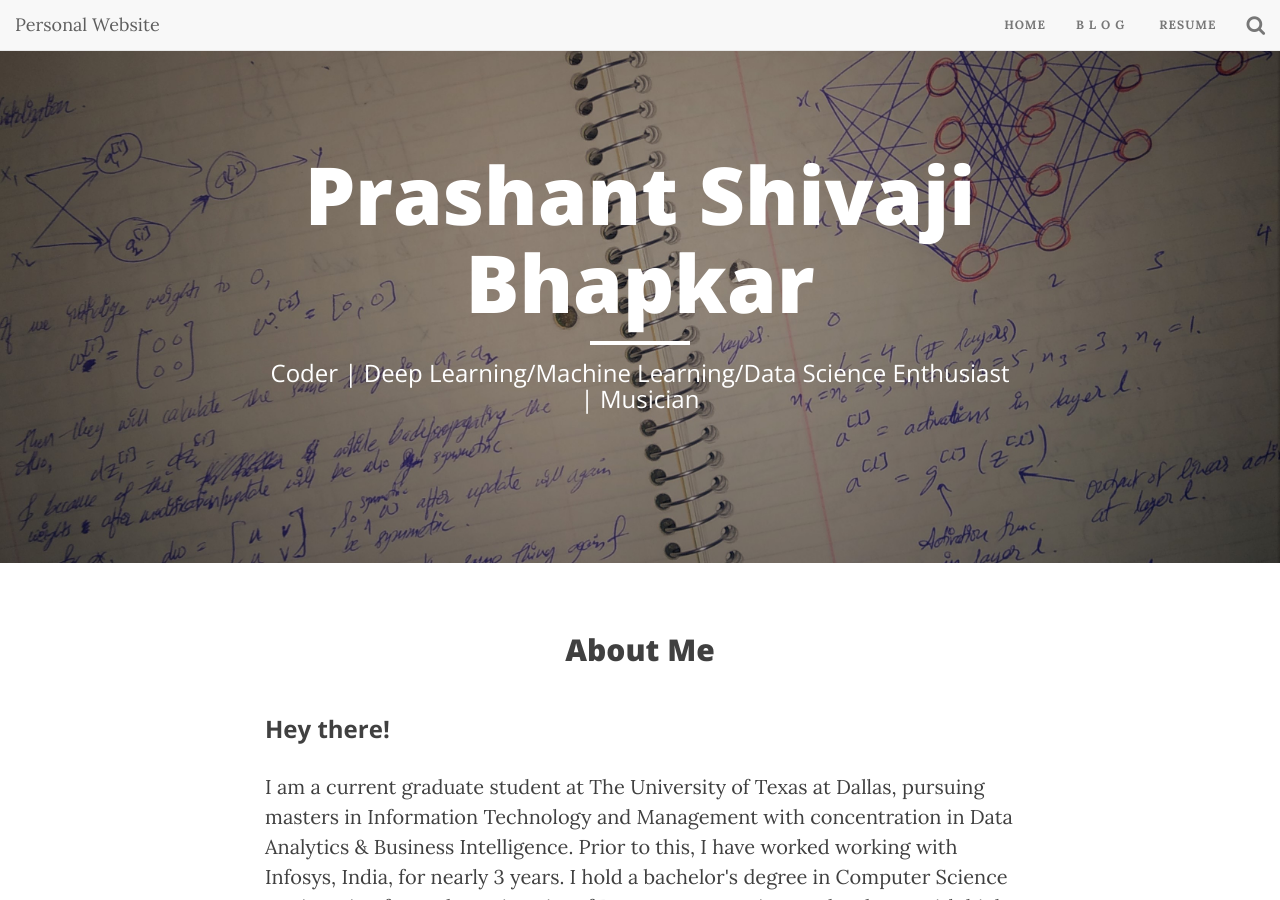
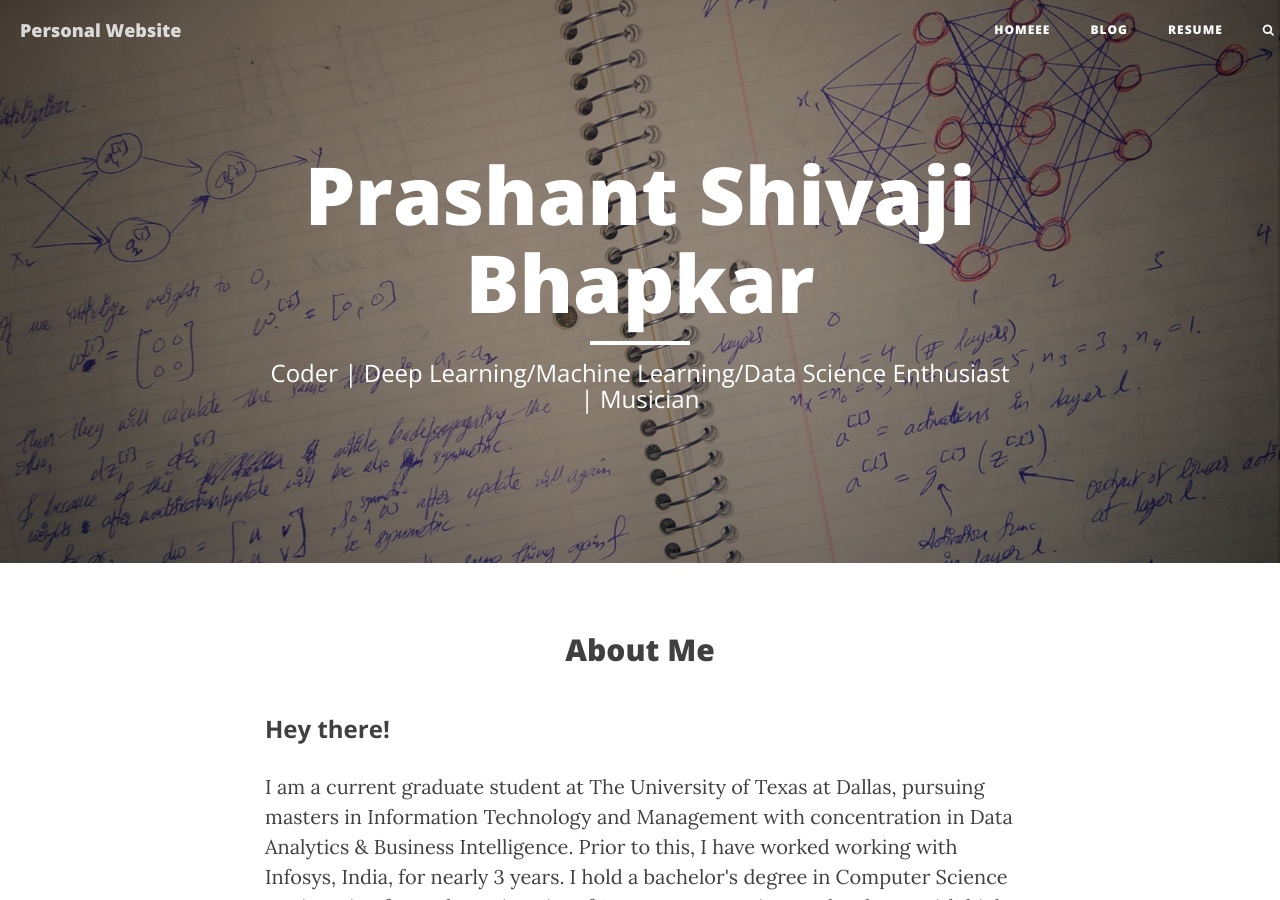
Before and after one commit to PrashantShivajiBhapkar/PrashantShivajiBBhapkar.github.io, a Jekyll site: the page built from index.html, in a window 1280 px wide and 900 px high. Built offline with Jekyll 4.4.1, drawn with Linux system fonts in a browser that asks for light colours; nearby versions of some CDN libraries.

Commit message:
added portfolio

```diff
--- a/_includes/nav.html
+++ b/_includes/nav.html
@@ -1,7 +1,7 @@
 <!-- Navigation -->
 <!-- <nav class="navbar navbar-default navbar-custom navbar-fixed-top"> -->
-<nav class="navbar navbar-default navbar-fixed-top" >
-    <div class="container-fluid">
+<nav class="navbar navbar-default navbar-custom navbar-fixed-top">
+    <div >
         <!-- Brand and toggle get grouped for better mobile display -->
         <div class="navbar-header page-scroll">
             <button type="button" class="navbar-toggle" data-toggle="collapse" data-target="#bs-example-navbar-collapse-1">
@@ -17,13 +17,13 @@
         <div class="collapse navbar-collapse" id="bs-example-navbar-collapse-1">
             <ul class="nav navbar-nav navbar-right">
                 <li>
-                    <a href="/" style="text-transform:uppercase;font-size:12px;font-weight:800;letter-spacing:1px;">home</a>
+                    <a href="/">homeee</a>
                 </li>
                 <li>
-                    <a href="/blog/" style="text-transform:uppercase;font-size:12px;font-weight:800;letter-spacing:5px;">blog</a>
+                    <a href="/blog/">blog</a>
                 </li>
                 <li>
-                    <a href="/resume/Resume PrashantShivajiBhapkar.pdf" style="text-transform:uppercase;font-size:12px;font-weight:800;letter-spacing:1px;">resume</a>
+                    <a href="/resume/Resume PrashantShivajiBhapkar.pdf">resume</a>
                 </li>
                 <li>
                     <a href="/search/" class="nav-search-link" title="SEARCH">
```
